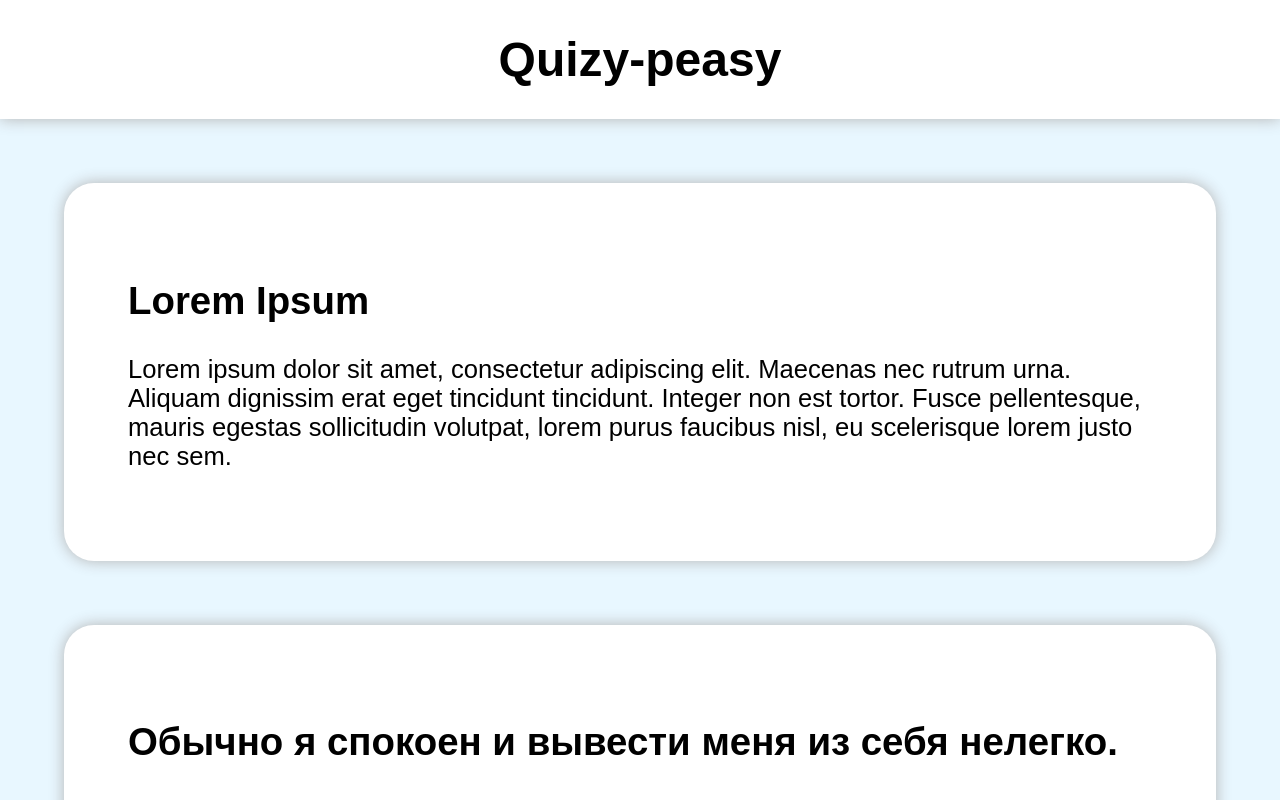
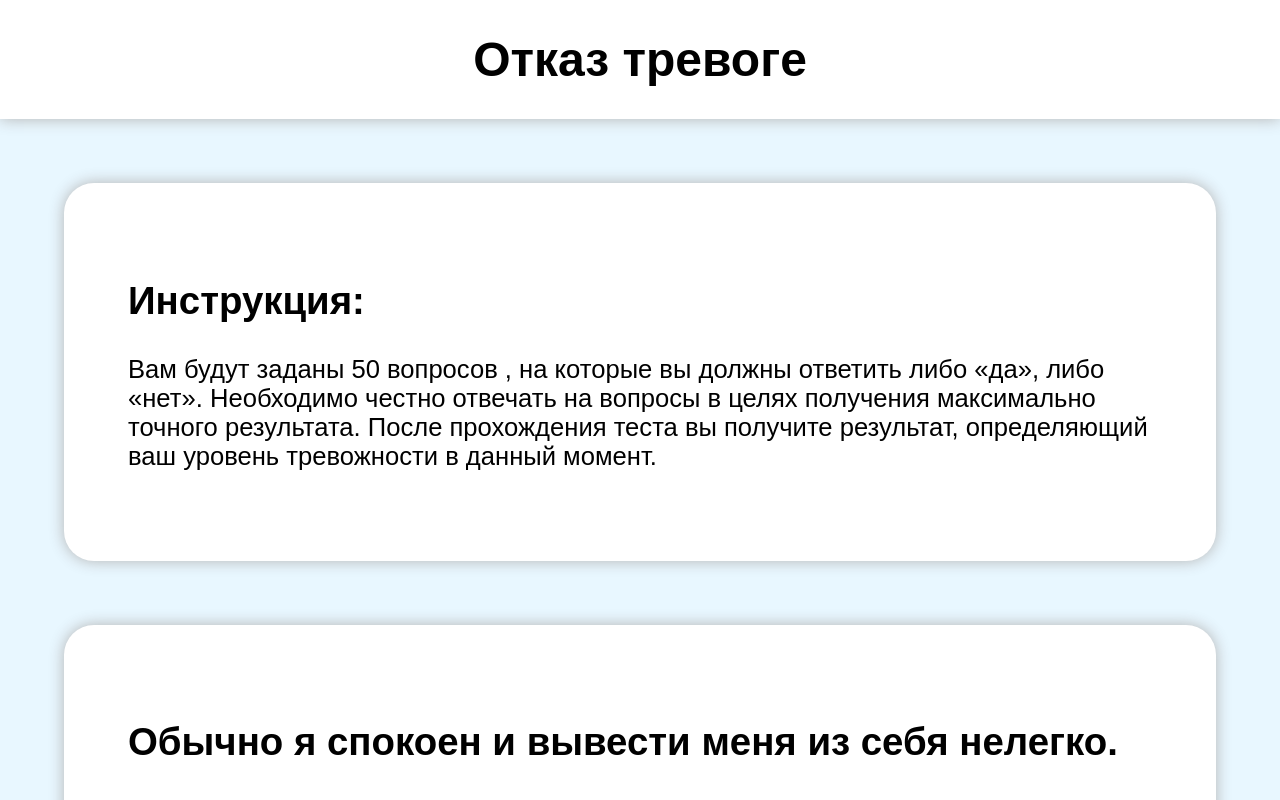
Before and after one commit to mirravva/quizy, a plain HTML site: page index.html in a window 1280 px wide. Shown: the top 800 px of the page. Drawn offline with Linux system fonts and the light colour scheme.

Commit message:
fixed naming

```diff
--- a/index.html
+++ b/index.html
@@ -3,15 +3,15 @@
 <head>
     <link rel="stylesheet" href="styles.css">
     <meta charset="UTF-8">
-    <title>Quiz</title>
+    <title>Антистресс</title>
 </head>
 <body>
     <header class="shadow">
-        <h1>Quizy-peasy</h1>
+        <h1>Отказ тревоге</h1>
     </header>
     <div class="text-container block shadow">
-        <h2>Lorem Ipsum</h2>
-        <p>Lorem ipsum dolor sit amet, consectetur adipiscing elit. Maecenas nec rutrum urna. Aliquam dignissim erat eget tincidunt tincidunt. Integer non est tortor. Fusce pellentesque, mauris egestas sollicitudin volutpat, lorem purus faucibus nisl, eu scelerisque lorem justo nec sem.</p>
+        <h2>Инструкция:</h2>
+        <p>Вам будут заданы 50 вопросов , на которые вы должны ответить либо «да», либо «нет». Необходимо честно отвечать на вопросы в целях получения максимально точного результата. После прохождения теста вы получите результат, определяющий ваш уровень тревожности в данный момент.</p>
     </div>
     <div class="quiz-container block shadow">
         <h2 id="question">Question</h2>
```
